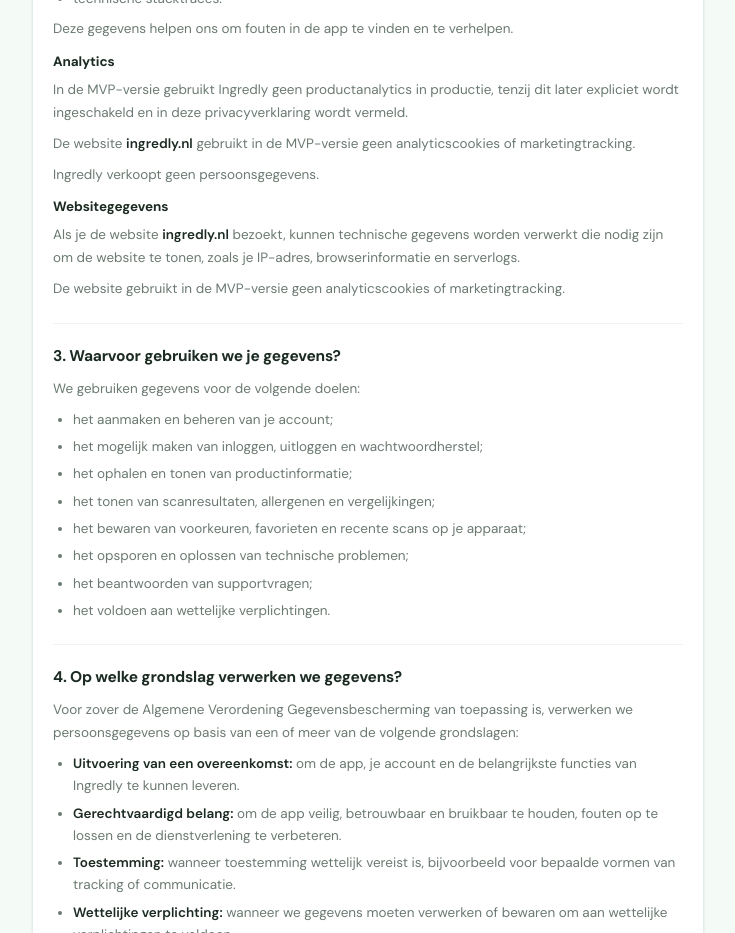
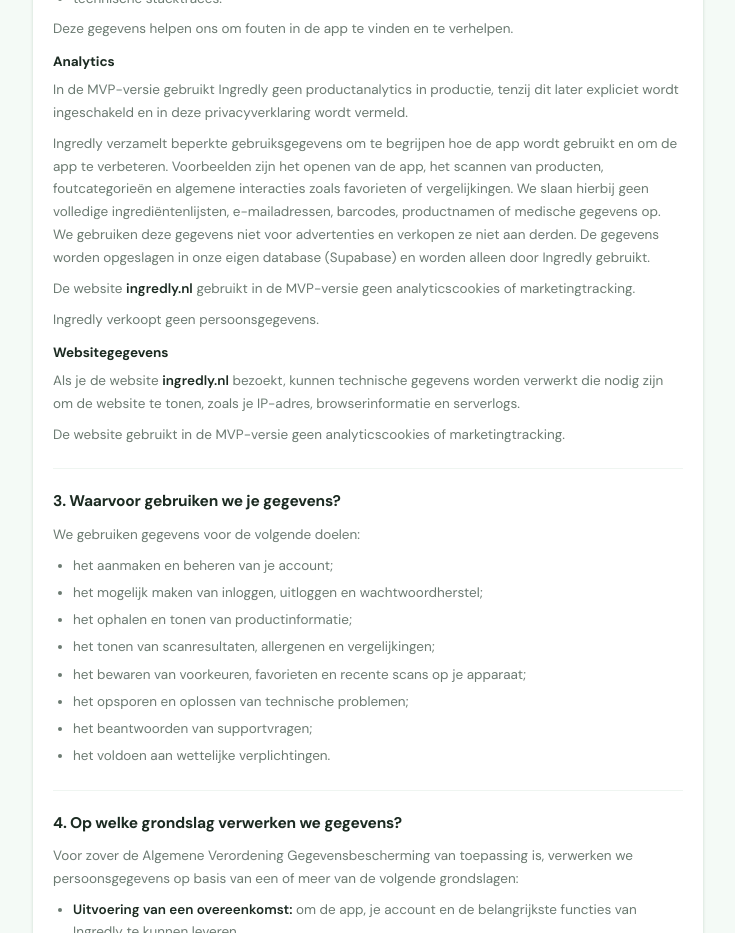
Before and after one commit to Anneheesie/Ingredly-website, a React (Vite) app: page /privacy in a window 1280 px wide. Shown: the part 2200-3133 px from the top of the page, without its empty margins (272-1007 px from the left). Built offline with nearby package versions, Linux system fonts and the light colour scheme.

Commit message:
Update privacy policy with anonymous usage data section

```diff
--- a/src/pages/Privacy.tsx
+++ b/src/pages/Privacy.tsx
@@ -198,6 +198,16 @@
                   In de MVP-versie gebruikt Ingredly geen productanalytics in productie,
                   tenzij dit later expliciet wordt ingeschakeld en in deze privacyverklaring
                   wordt vermeld.
+                </p>
+                <p>
+                  Ingredly verzamelt beperkte gebruiksgegevens om te begrijpen hoe de app wordt
+                  gebruikt en om de app te verbeteren. Voorbeelden zijn het openen van de app,
+                  het scannen van producten, foutcategorieën en algemene interacties zoals
+                  favorieten of vergelijkingen. We slaan hierbij geen volledige
+                  ingrediëntenlijsten, e-mailadressen, barcodes, productnamen of medische
+                  gegevens op. We gebruiken deze gegevens niet voor advertenties en verkopen ze
+                  niet aan derden. De gegevens worden opgeslagen in onze eigen database
+                  (Supabase) en worden alleen door Ingredly gebruikt.
                 </p>
                 <p>
                   De website <strong>ingredly.nl</strong> gebruikt in de MVP-versie geen
```
Also changed, not shown: 3 other files (tests, documents, lock files or other folders).
